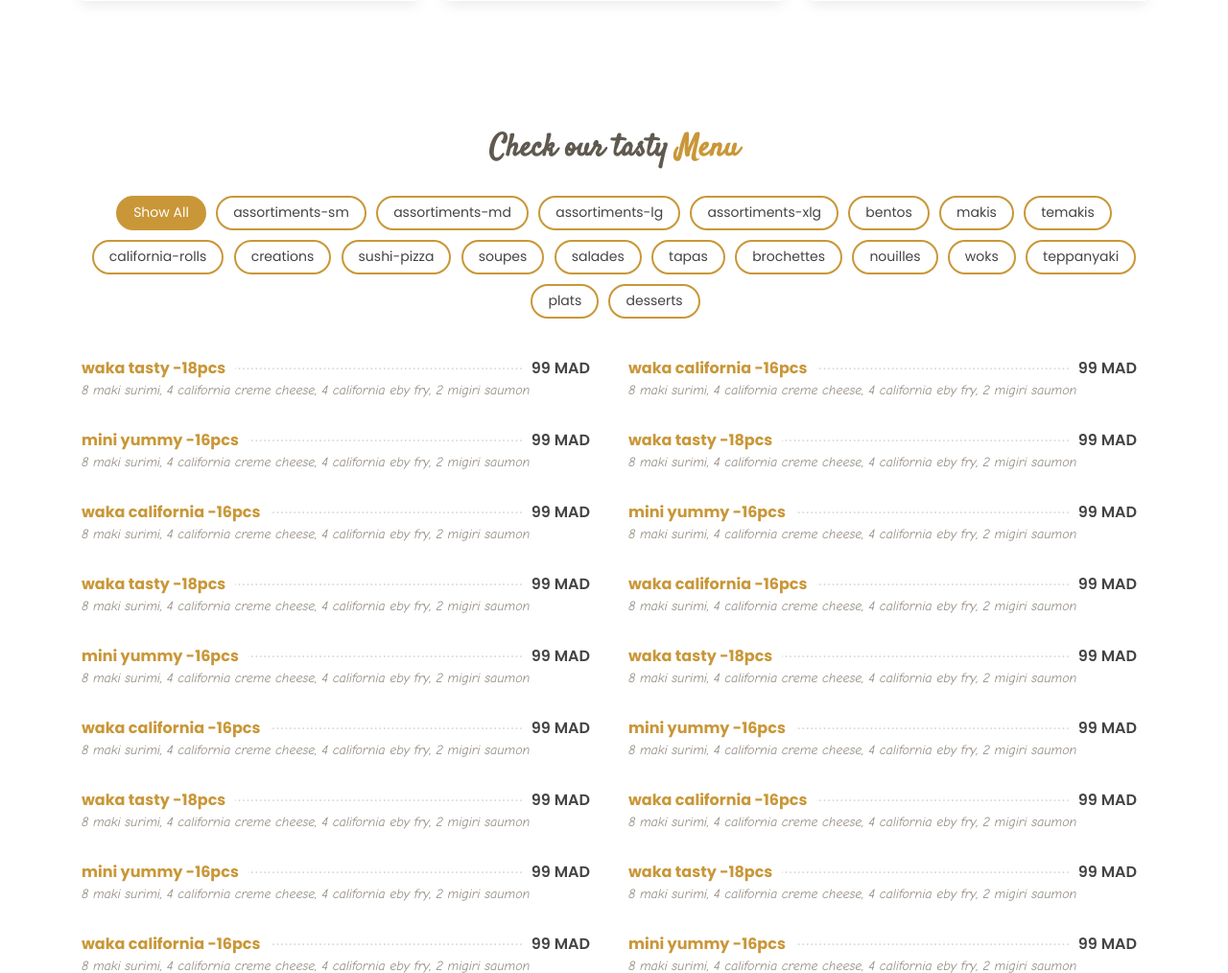
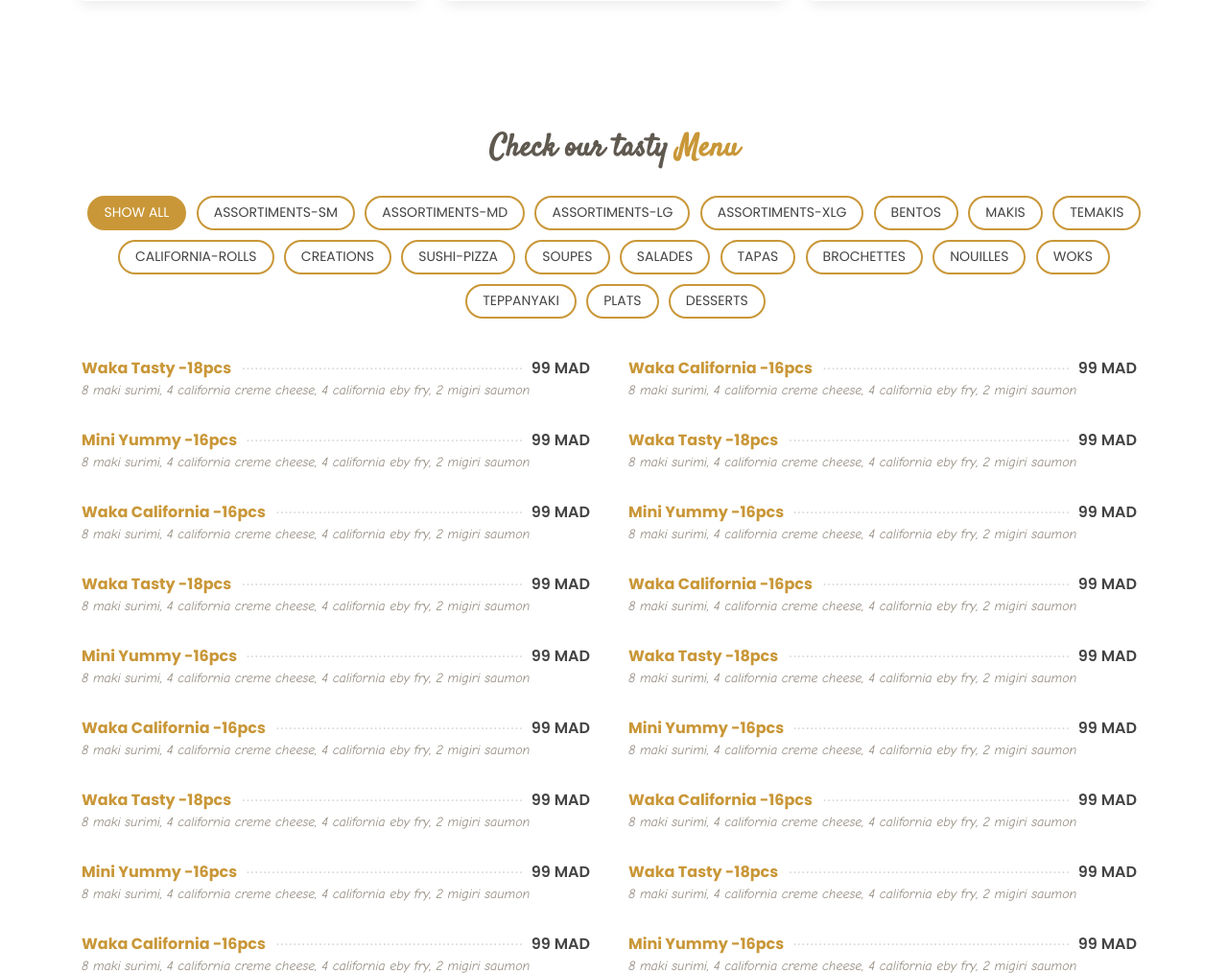
Before and after one commit to abdoaitwihi/wakame, a PHP site: page / in a window 1280 px wide. Shown: the part 1894-2908 px from the top of the page at 96% size. Run offline with PHP 8.4, Linux system fonts and the light colour scheme.

Commit message:
initail commit

```diff
--- a/css/style.css
+++ b/css/style.css
@@ -1838,4 +1838,12 @@ section {
   opacity: 0.7;
   color: var(--c-third);
 }
+
+li[data-filter] {
+  text-transform: uppercase;
+}
+
+.menu-content a {
+  text-transform: capitalize;
+}
 /*# sourceMappingURL=style.css.map */
```
Also changed, not shown: scss/_my-style.scss (+8 -0 lines), 1 other file.
